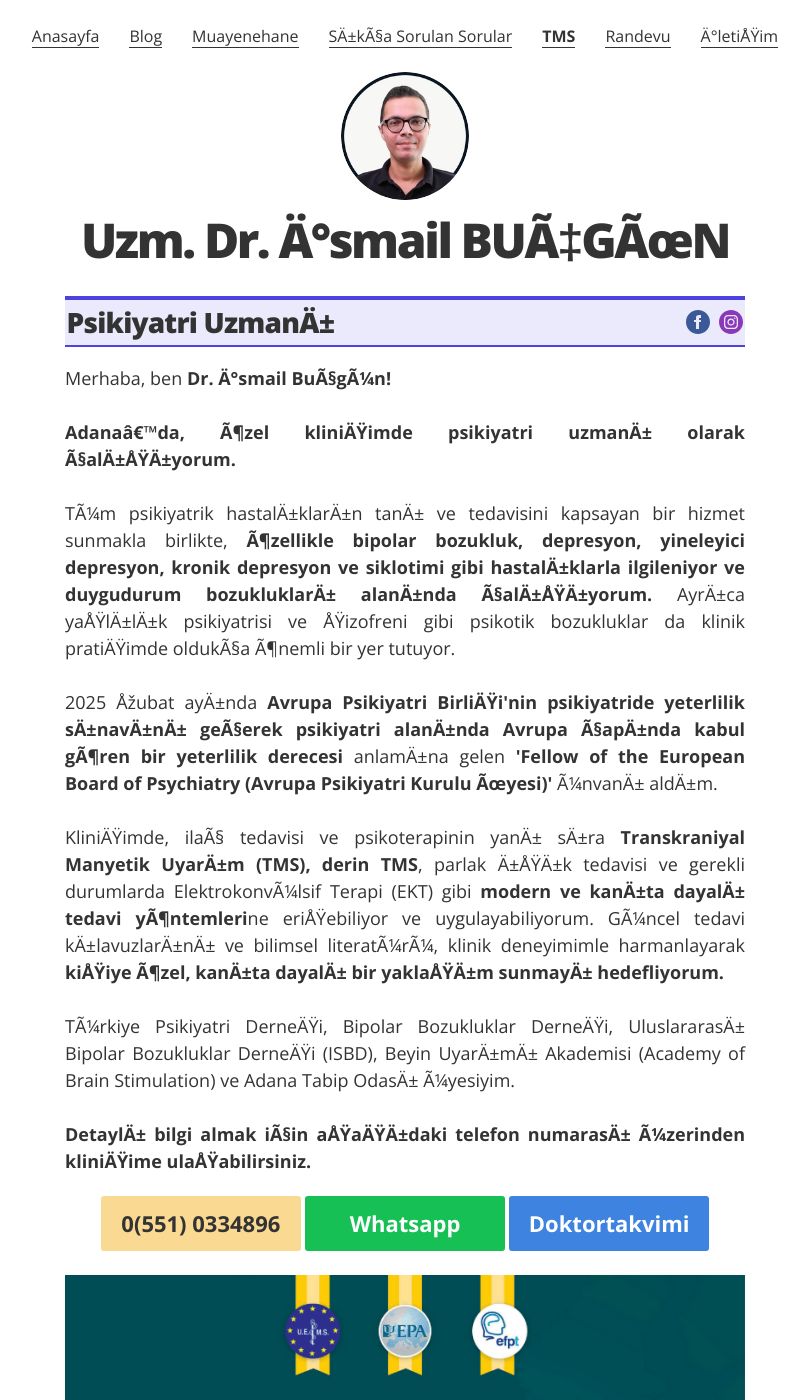
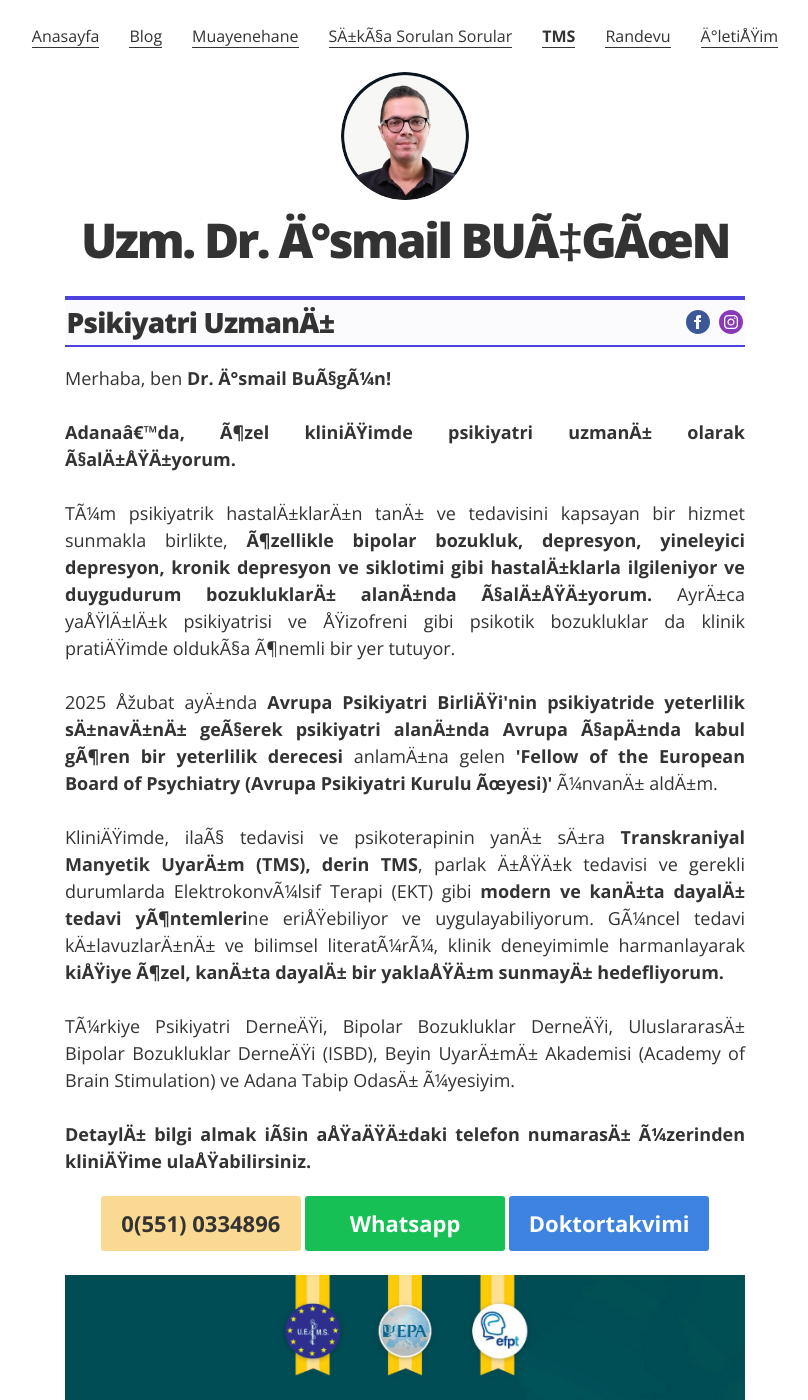
Before and after one commit to ibucgun/ibucgun.github.io, a Jekyll site: the page built from index.html, in a window 1280 px wide and 1400 px high. Shown: the whole window, without its empty margins (235-1043 px from the left). Built offline with Jekyll 4.4.1, drawn with Linux system fonts in a browser that asks for light colours.

Commit message:
Update _mixins.scss

```diff
--- a/_sass/_mixins.scss
+++ b/_sass/_mixins.scss
@@ -94,12 +94,12 @@
   border-top: 4px solid #4d41e0;
   border-bottom: 2px solid #4d41e0;
   padding: .2rem .1rem .4rem;
-  background: #ebeafc;
+  background: #fbfbfe;
 }
 
 @mixin section_border_thin {
   border-top: 1px solid #4d41e0;
   border-bottom: 1px solid #4d41e0;
   padding: .2rem .1rem.4rem;
-  background: #ebeafc;
+  background: #fbfbfe;
 }
```
